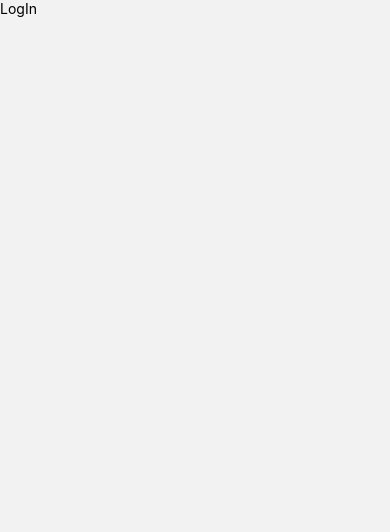
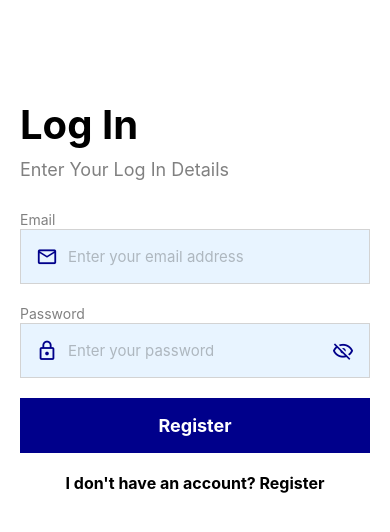
Before and after one commit to kvrp97/authenticationApp-react-native, a React Native app: screen /LogIn in a window 390 px wide. Shown: the top 532 px of the page. Built offline with nearby package versions, Linux system fonts and the light colour scheme.

Commit message:
reg, login validation done. AsycStorage added.

```diff
--- a/package.json
+++ b/package.json
@@ -10,6 +10,7 @@
     "test": "jest"
   },
   "dependencies": {
+    "@react-native-async-storage/async-storage": "^1.18.1",
     "@react-navigation/native": "^6.1.6",
     "@react-navigation/native-stack": "^6.9.12",
     "react": "18.2.0",
--- a/src/components/InputText.js
+++ b/src/components/InputText.js
@@ -16,6 +16,7 @@ const InputText = ({ label, iconName, error, password, onFocus = () => { }, ...p
           style={styles.textInputStyle}
           secureTextEntry={hidePassword}
           autoCorrect={false}
+          placeholderTextColor={'#aeb7bf'}
           onFocus={() => {
             onFocus();
             setIsFocused(true);
@@ -46,7 +47,7 @@ const styles = StyleSheet.create({
   },
   inputContainer: {
     height: 55,
-    backgroundColor: 'lightgray',
+    backgroundColor: '#e8f4ff',
     flexDirection: 'row',
     paddingHorizontal: 15,
     borderWidth: 0.5,
--- /dev/null
+++ b/src/components/Loader.js
@@ -0,0 +1,37 @@
+import { StyleSheet, Text, View, useWindowDimensions, ActivityIndicator } from 'react-native'
+import React from 'react'
+
+const Loader = ({ visible }) => {
+    const { height, width } = useWindowDimensions();
+    return visible && <View style={[styles.loaderContainer, { height, width }]}>
+        <View style={styles.loader}>
+            <ActivityIndicator size={'large'} color={'blue'}/>
+            <Text style={styles.loaderText}>Loading....</Text>
+        </View>
+    </View>
+}
+
+const styles = StyleSheet.create({
+    loaderContainer: {
+        position: 'absolute',
+        zIndex: 10,
+        justifyContent: 'center',
+        backgroundColor: 'rgba(0, 0 , 0, 0.5)',
+    },
+    loader:{
+        height:70,
+        backgroundColor:'white',
+        marginHorizontal:50,
+        borderRadius:10,
+        alignItems: 'center',
+        paddingHorizontal:20,
+        flexDirection: 'row'
+    },
+    loaderText:{
+        marginLeft: 25,
+        color:'black',
+        fontSize:16
+    }
+})
+
+export default Loader
--- a/src/screens/LogIn.js
+++ b/src/screens/LogIn.js
@@ -1,14 +1,143 @@
-import { StyleSheet, Text, View } from 'react-native'
-import React from 'react'
+import { SafeAreaView, ScrollView, StyleSheet, Text, View, Keyboard, Alert } from 'react-native'
+import React, { useState } from 'react'
+import InputText from '../components/InputText'
+import Button from '../components/Button'
+import Loader from '../components/Loader'
+import AsyncStorage from '@react-native-async-storage/async-storage';
 
-const LogIn = ({navigation}) => {
+const LogIn = ({ navigation }) => {
+  const [inputs, setInputs] = useState({
+    email: '',
+    password: ''
+  });
+
+  const [errors, setErrors] = useState({});
+  const [Loading, setLoading] = useState(false);
+
+  const handleInputs = (text, input) => {
+    setInputs((previousInput) => ({
+      ...previousInput,
+      [input]: text
+    }))
+  }
+
+  const handleErrorMessage = (errorMessage, input) => {
+    setErrors((previousValue) => ({
+      ...previousValue,
+      [input]: errorMessage
+    }));
+  }
+
+  const validate = () => {
+    Keyboard.dismiss();
+    let valid = true;
+
+    if (!inputs.email) {
+      handleErrorMessage('Please enter the email', 'email');
+      valid = false;
+    }
+
+    if (!inputs.password) {
+      handleErrorMessage('Please enter the password', 'password');
+      valid = false;
+    }
+
+    if (valid) {
+      LogInUser();
+    }
+
+  }
+
+  const LogInUser = () => {
+    setLoading(true);
+    setTimeout(async () => {
+      setLoading(false);
+      try {
+        const userData = await AsyncStorage.getItem('user');
+        if (userData) {
+          const userDataObject = JSON.parse(userData);
+          if (inputs.email == userDataObject.email && inputs.password == userDataObject.password) {
+            try {
+              await AsyncStorage.setItem('user', JSON.stringify({ ...userDataObject, loggedIn: true }));
+              navigation.navigate('Home');
+            } catch (error) {
+              console.log(error);
+              Alert.alert('Error', 'An error occurred');
+            }
+          } else {
+            Alert.alert('Error', 'Invalid credentials');
+          }
+        } else {
+          Alert.alert('Error', 'User does not exist');
+        }
+      } catch (error) {
+        console.log(error);
+        Alert.alert('Error', error.message);
+      }
+
+    }, 3000);
+  }
+
   return (
-    <View>
-      <Text onPress={()=> navigation.navigate('Register')} >LogIn</Text>
-    </View>
+    <SafeAreaView style={{ backgroundColor: 'white', flex: 1 }}>
+      <Loader visible={Loading} />
+      <ScrollView contentContainerStyle={{ paddingTop: 100, paddingHorizontal: 20 }}>
+        <Text style={styles.loginText}>Log In</Text>
+        <Text style={styles.subText}>Enter Your Log In Details</Text>
+        <View style={{ marginVertical: 20 }}>
+
+          <InputText
+            iconName={'email-outline'}
+            label={'Email'}
+            placeholder={'Enter your email address'}
+            keyboardType={'email-address'}
+            value={inputs.email}
+            onChangeText={(text) => handleInputs(text, 'email')}
+            error={errors.email}
+            onFocus={() => handleErrorMessage(null, 'email')}
+          />
+
+          <InputText
+            iconName={'lock-outline'}
+            label={'Password'}
+            placeholder={'Enter your password'}
+            password
+            value={inputs.password}
+            onChangeText={(text) => handleInputs(text, 'password')}
+            error={errors.password}
+            onFocus={() => handleErrorMessage(null, 'password')}
+          />
+          <Button title={'Register'} onPress={validate} />
+          <Text
+            style={styles.noAccountText}
+            onPress={() => navigation.navigate('Register')}
+          >
+            I don't have an account? Register
+          </Text>
+        </View>
+      </ScrollView>
+    </SafeAreaView>
   )
 }
 
-const styles = StyleSheet.create({})
+const styles = StyleSheet.create({
+  loginText: {
+    color: 'black',
+    fontSize: 40,
+    fontWeight: 'bold'
+  },
+  subText: {
+    color: 'gray',
+    fontSize: 18,
+    marginVertical: 10
+  },
+  noAccountText: {
+    fontSize: 16,
+    color: 'black',
+    textAlign: 'center',
+    fontWeight: 'bold',
+    marginVertical: 20
+  }
+})
 
 export default LogIn
--- a/src/screens/Register.js
+++ b/src/screens/Register.js
@@ -1,7 +1,9 @@
-import { SafeAreaView, ScrollView, StyleSheet, Text, View, Keyboard } from 'react-native'
+import { SafeAreaView, ScrollView, StyleSheet, Text, View, Keyboard, Alert } from 'react-native'
 import React, { useState } from 'react'
 import InputText from '../components/InputText'
 import Button from '../components/Button'
+import Loader from '../components/Loader'
+import AsyncStorage from '@react-native-async-storage/async-storage';
 
 const Register = ({ navigation }) => {
 
@@ -13,6 +15,7 @@ const Register = ({ navigation }) => {
   });
 
   const [errors, setErrors] = useState({});
+  const [Loading, setLoading] = useState(false);
 
   const handleInputs = (text, input) => {
     setInputs((previousInput) => ({
@@ -21,12 +24,16 @@ const Register = ({ navigation }) => {
     }))
   }
 
+  const handleErrorMessage = (errorMessage, input) => {
+    setErrors((previousValue) => ({
+      ...previousValue,
+      [input]: errorMessage
+    }));
+  }
+
   const validate = () => {
     Keyboard.dismiss();
     let valid = true;
-
-    const emailRegex = new RegExp("/^[A-Z0-9._%+-]+@[A-Z0-9.-]+\.[A-Z]{2,4}$/");
-    const passwordRegex = new RegExp("/^(?=.*[a-z])(?=.*[A-Z])(?=.*\d)(?=.*[!@#&()])(?!.*\s).{8,}$/");
 
     if (!inputs.fullName) {
       handleErrorMessage('Please enter the name', 'fullName');
@@ -34,9 +41,9 @@ const Register = ({ navigation }) => {
     }
 
     if (!inputs.email) {
-      handleErrorMessage('Please enter an email', 'email');
+      handleErrorMessage('Please enter the email', 'email');
       valid = false;
-    } else if (!emailRegex.test(inputs.email)) {
+    } else if (!inputs.email.match(/^[a-z0-9.%+-]+@[a-z0-9.-]+\.[a-z]{2,}$/)) {
       handleErrorMessage('Please enter a valid email', 'email');
       valid = false;
     }
@@ -49,25 +56,36 @@ const Register = ({ navigation }) => {
     if (!inputs.password) {
       handleErrorMessage('Please enter the password', 'password');
       valid = false;
-    } else if (inputs.password.length < 8 ) {
+    } else if (inputs.password.length < 8) {
       handleErrorMessage('Minimum password length is 8', 'password');
       valid = false;
-    } else if(!passwordRegex.test(inputs.password)) {
+    } else if (!inputs.password.match(/^(?=.*[a-z])(?=.*[A-Z])(?=.*\d)(?=.*[!@#&()])(?!.*\s).{8,}$/)) {
       handleErrorMessage('Password must be contained upper/lower case, numbers, special characters', 'password');
       valid = false;
     }
 
+    if (valid) {
+      registerUser();
+    }
+
   }
 
-  const handleErrorMessage = (errorMessage, input) => {
-    setErrors((previousValue) => ({
-      ...previousValue,
-      [input]: errorMessage
-    }));
+  const registerUser = () => {
+    setLoading(true);
+    setTimeout(async () => {
+      setLoading(false);
+      try {
+        await AsyncStorage.setItem('user', JSON.stringify(inputs));
+        navigation.navigate('logIn');
+      } catch (error) {
+        Alert.alert('Error', 'Something went wrong')
+      }
+    }, 3000);
   }
 
   return (
     <SafeAreaView style={{ backgroundColor: 'white', flex: 1 }}>
+      <Loader visible={Loading} />
       <ScrollView contentContainerStyle={{ paddingTop: 30, paddingHorizontal: 20 }}>
         <Text style={styles.registerText}>Register</Text>
         <Text style={styles.subText}>Enter Your Details to Register</Text>
```
Also changed, not shown: 1 other file (tests, documents, lock files or other folders).
